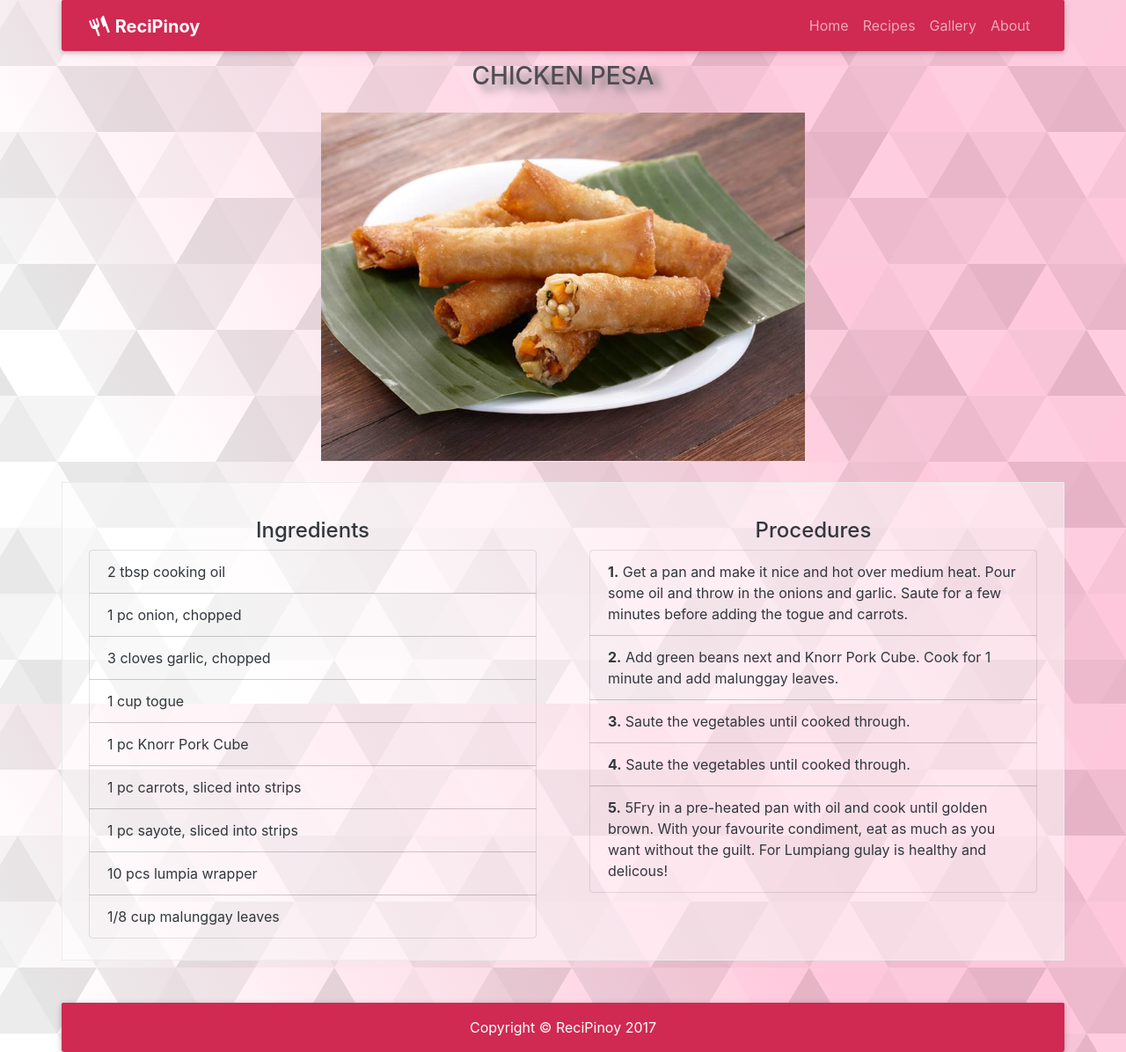
After one commit to JCII-zuitt-coding-bootcamp-projects/Capstone-1, a PHP site: page /recipe_1.html in a window 1280 px wide. The commit adds this page. Shown: the whole page at 88% size. Run offline with PHP 8.4, Linux system fonts and the light colour scheme.

Commit message:
Lumpia pa lng may ing. and procedure na webpage

```diff
--- a/about.html
+++ b/about.html
@@ -58,7 +58,7 @@
 	<main class="container ">
 
 		<div class="mx-md-5">
-			<div class="row">
+			<div class="row info">
 				<div class="col-md-6">
 					<h3 class="text-center my-3">
 						<i class="material-icons">info</i>
@@ -108,7 +108,7 @@
 			</div>
 			<!-- row Ending -->
 
-			<div class="row">
+			<div class="row info">
 
 
 				<div class="col-md-6">
--- a/assets/css/style.css
+++ b/assets/css/style.css
@@ -124,3 +124,14 @@ h3{
 	from {color: #fff;}
 	to {color: pink;}
 }
+
+.recipe , .info , .card{
+	background-color: rgba(255,255,255,.5);
+	border: 1px solid #ececec;
+}
+
+
+.recipe .list-group-item { /*, */
+	background-color: inherit !important;
+	border-color: rgba(0,0,0,.1);
+}
--- a/gallery.html
+++ b/gallery.html
@@ -66,7 +66,7 @@
 							<a href class="item" data-src="assets/images/1.jpg">
 								<img src="assets/images/1.jpg" class="img-fluid img-thumbnail">
 							</a>
-							<a href="____.html" type="button" class="btn d-block w-50 mx-auto mt-0 mb-3">View Recipe</a>
+							<a href="recipe_1.html" type="button" class="btn d-block w-50 mx-auto mt-0 mb-3">View Recipe</a>
 					</div>
 
 					<div class="col-md-4" >
--- /dev/null
+++ b/recipe_1.html
@@ -0,0 +1,131 @@
+<!DOCTYPE html>
+<html>
+<head>
+	<meta charset="utf-8">
+	<meta name="viewport" content="width=device-width, initial-scale=1.0">
+
+	<title>Recipe | ReciPinoy</title>
+
+
+	<!-- Bootstrap CSS -->
+	<link rel="stylesheet" type="text/css" href="assets/css/bootstrap.min.css">
+
+	<!-- Main CSS -->
+	<link rel="stylesheet" type="text/css" href="assets/css/style.css">
+
+	<!-- Material Icon -->
+	<link href="https://fonts.googleapis.com/icon?family=Material+Icons"
+	rel="stylesheet">
+
+</head>
+<body>
+
+	<!-- Navbar Start -->
+	<nav class="navbar navbar-expand-lg fixed-top container">
+		<div class="container">
+
+
+			<a class="navbar-brand mx-auto" href="#">
+				<i class="material-icons text-white">restaurant</i>
+				<strong class="text-white">ReciPinoy</strong>
+			</a>
+			<button class="navbar-toggler" type="button" data-toggle="collapse" data-target="#navbarNavDropdown" aria-controls="navbarNavDropdown" aria-expanded="false" aria-label="Toggle navigation">
+				<i class="material-icons text-white">menu</i>
+			</button>
+			<div class="collapse navbar-collapse justify-content-end  " id="navbarNavDropdown">
+				<ul class="navbar-nav text-white">
+					<li class="nav-item ">
+						<a class="nav-link text-white" href="index.html" style="opacity: 0.6;">Home <span class="sr-only">(current)</span></a>
+					</li>
+					<li class="nav-item active">
+						<a class="nav-link text-white" href="recipes.html" style="opacity: 0.6;">Recipes</a>
+					</li>
+					<li class="nav-item">
+						<a class="nav-link text-white" href="gallery.html" style="opacity: 0.6;">Gallery</a>
+					</li>
+					<li class="nav-item">
+						<a class="nav-link text-white" href="about.html" style="opacity: 0.6;">About</a>
+					</li>
+				</ul>
+			</div>
+		</div>
+	</nav>
+	<!-- Navbar End -->
+
+
+	<!-- Page Content Start -->
+
+	<main class="container ">
+
+		<h3 class="text-center mb-4">
+			CHICKEN PESA
+		</h3>
+
+		<div class="mx-auto my-4" style="max-width: 550px;">
+
+			<img src="assets/images/1.jpg" class="img-fluid">
+
+		</div>
+
+		<div class="row recipe py-4">
+			<div class="col-md-6 mt-3">
+				<h4 class="text-center">Ingredients</h4>
+				<div class="container-fluid">
+					<ul class="list-group">
+					  <li class="list-group-item">2 tbsp cooking oil</li>
+					  <li class="list-group-item">1 pc onion, chopped</li>
+					  <li class="list-group-item">3 cloves garlic, chopped</li>
+					  <li class="list-group-item">1 cup togue</li>
+					  <li class="list-group-item">1 pc Knorr Pork Cube</li>
+					  <li class="list-group-item">1 pc carrots, sliced into strips</li>
+					  <li class="list-group-item">1 pc sayote, sliced into strips</li>
+					  <li class="list-group-item">10 pcs lumpia wrapper</li>
+					  <li class="list-group-item">1/8 cup malunggay leaves</li>
+					</ul>
+				</div>
+			</div>
+			<div class="col-md-6 mt-3">
+				<h4 class="text-center">Procedures</h4>
+				<div class="container-fluid">
+					<ul class="list-group">
+					  <li class="list-group-item"><strong>1.</strong> Get a pan and make it nice and hot over medium heat. Pour some oil and throw in the onions and garlic. Saute for a few minutes before adding the togue and carrots.</li>
+					  <li class="list-group-item"><strong>2.</strong> Add green beans next and Knorr Pork Cube. Cook for 1 minute and add malunggay leaves.</li>
+					  <li class="list-group-item"><strong>3.</strong> Saute the vegetables until cooked through.</li>
+					  <li class="list-group-item"><strong>4.</strong> Saute the vegetables until cooked through.</li>
+					  <li class="list-group-item"><strong>5.</strong> 5Fry in a pre-heated pan with oil and cook until golden brown. With your favourite condiment, eat as much as you want without the guilt. For Lumpiang gulay is healthy and delicous!</li>
+					</ul>
+				</div>
+			</div>
+		</div>
+	</main>
+
+
+	<!-- footer -->
+	<footer class="text-center text-white py-3 mt-5 container">
+		Copyright © ReciPinoy 2017
+	</footer>
+	<!-- footer End -->
+
+	<!-- Page Content End -->
+
+
+
+
+	<!-- =============== Javascript ================== -->
+	<!-- Bootstrap dependencies -->
+	<!-- Jquery Library -->
+	<script src="assets/js/jquery-3.4.1.min.js"></script>
+
+	<!-- Jquery CDN -->
+	<!-- <script src="http://code.jquery.com/jquery-3.4.1.min.js" integrity="sha256-CSXorXvZcTkaix6Yvo6HppcZGetbYMGWSFlBw8HfCJo=" crossorigin="anonymous"></script> -->
+
+	<!-- Popper js -->
+	<script src="assets/js/popper.min.js"></script>
+
+	<!-- Bootstrap min.js -->
+	<script src="assets/js/bootstrap.min.js"></script>
+
+	<!-- fontawesome -->
+	<!-- <script src="https://kit.fontawesome.com/7418e7e821.js" crossorigin="anonymous"></script> -->
+</body>
+</html>
--- a/recipes.html
+++ b/recipes.html
@@ -73,7 +73,7 @@
 					</p>
 				</div>
 				<div class="col-md-3">
-					<a href="____.html" type="button" class="btn d-block w-50 mx-auto mt-md-5 mb-3">View Recipe</a>
+					<a href="recipe_1.html" type="button" class="btn d-block w-50 mx-auto mt-md-5 mb-3">View Recipe</a>
 				</div>
 			</div>
 			<!-- Row End -->
```
Also changed, not shown: index.html (+6 -6 lines).
